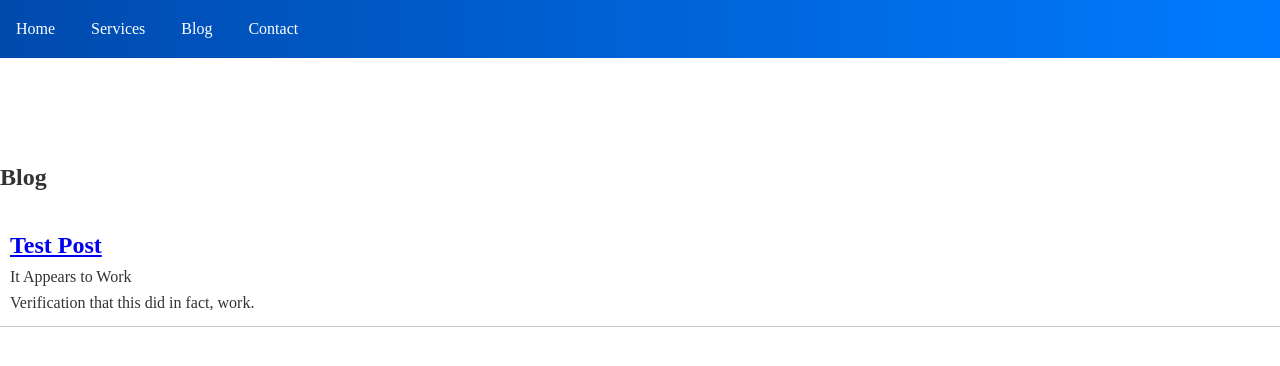
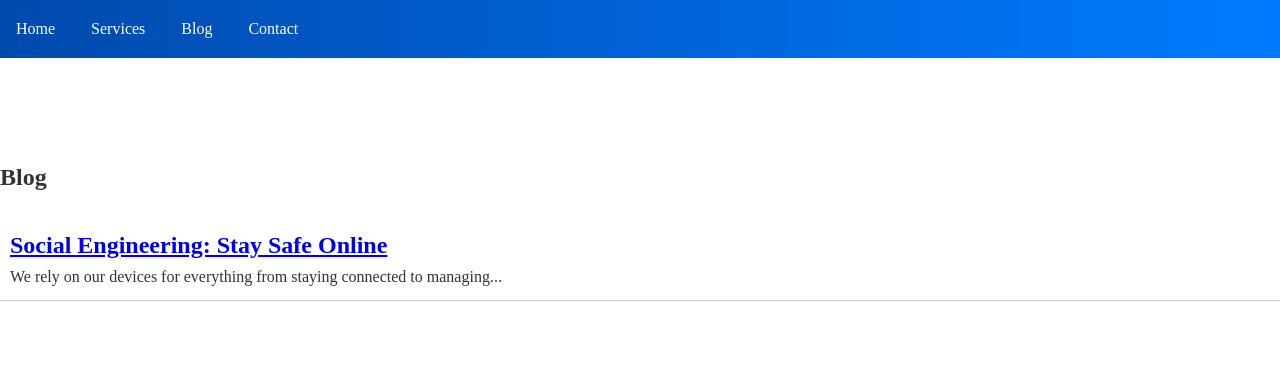
Before and after one commit to Home-Tech-Indiana/Home-Tech, a plain HTML site: page blog.html in a window 1280 px wide. Drawn offline with Linux system fonts and the light colour scheme.

Commit message:
Update blog.html

```diff
--- a/blog.html
+++ b/blog.html
@@ -22,9 +22,8 @@
             <div class="blog-posts">
                 <!-- Sample blog post -->
                 <article class="blog-post">
-                    <h2><a href="posts/post1.html">Test Post</a></h2>
-                    <p class="post-meta">It Appears to Work</p>
-                    <p>Verification that this did in fact, work.</p>
+                    <h2><a href="posts/post1.html">Social Engineering: Stay Safe Online</a></h2>
+                    <p class="post-meta">We rely on our devices for everything from staying connected to managing...</p>
                 </article>
             </div>
         </section>
```
